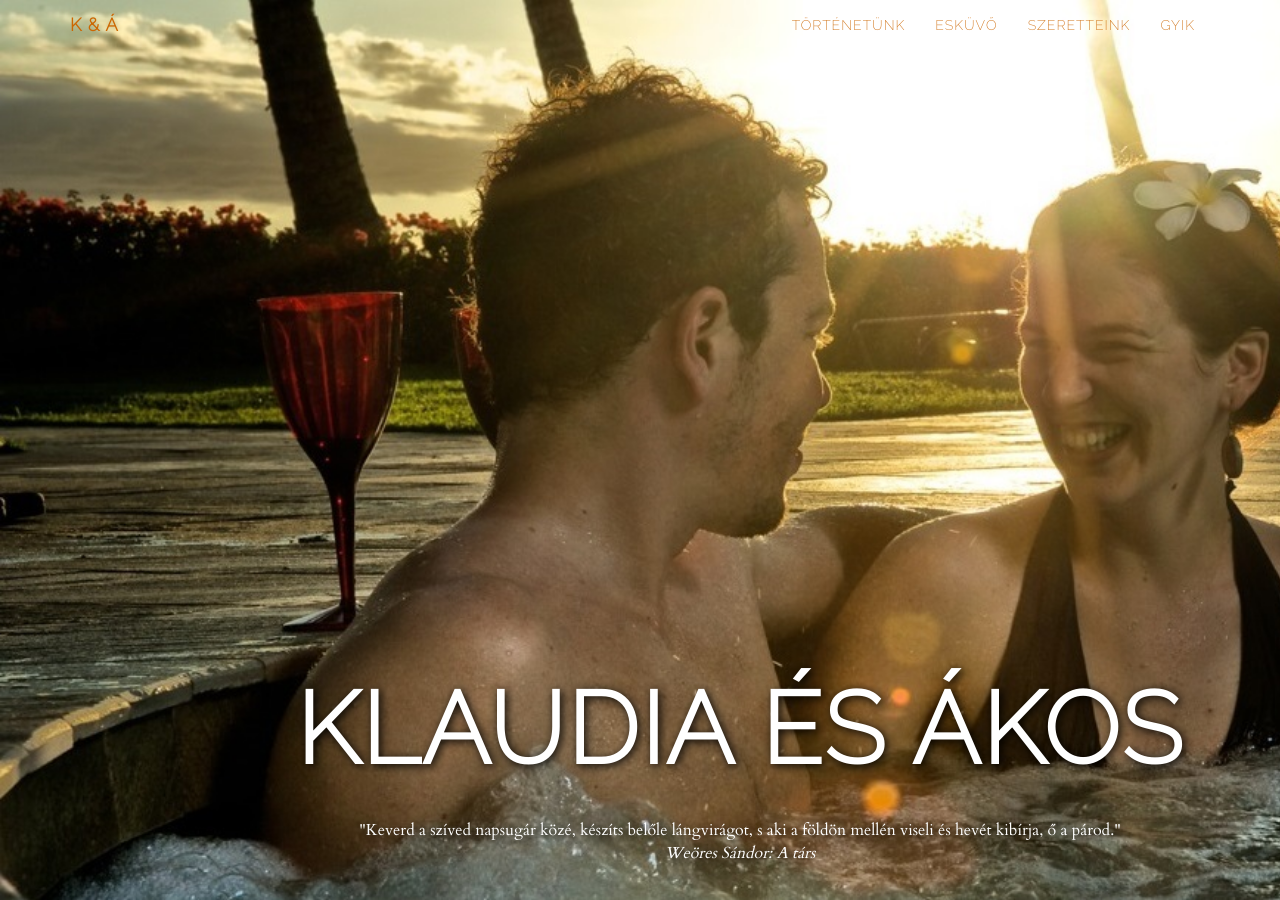
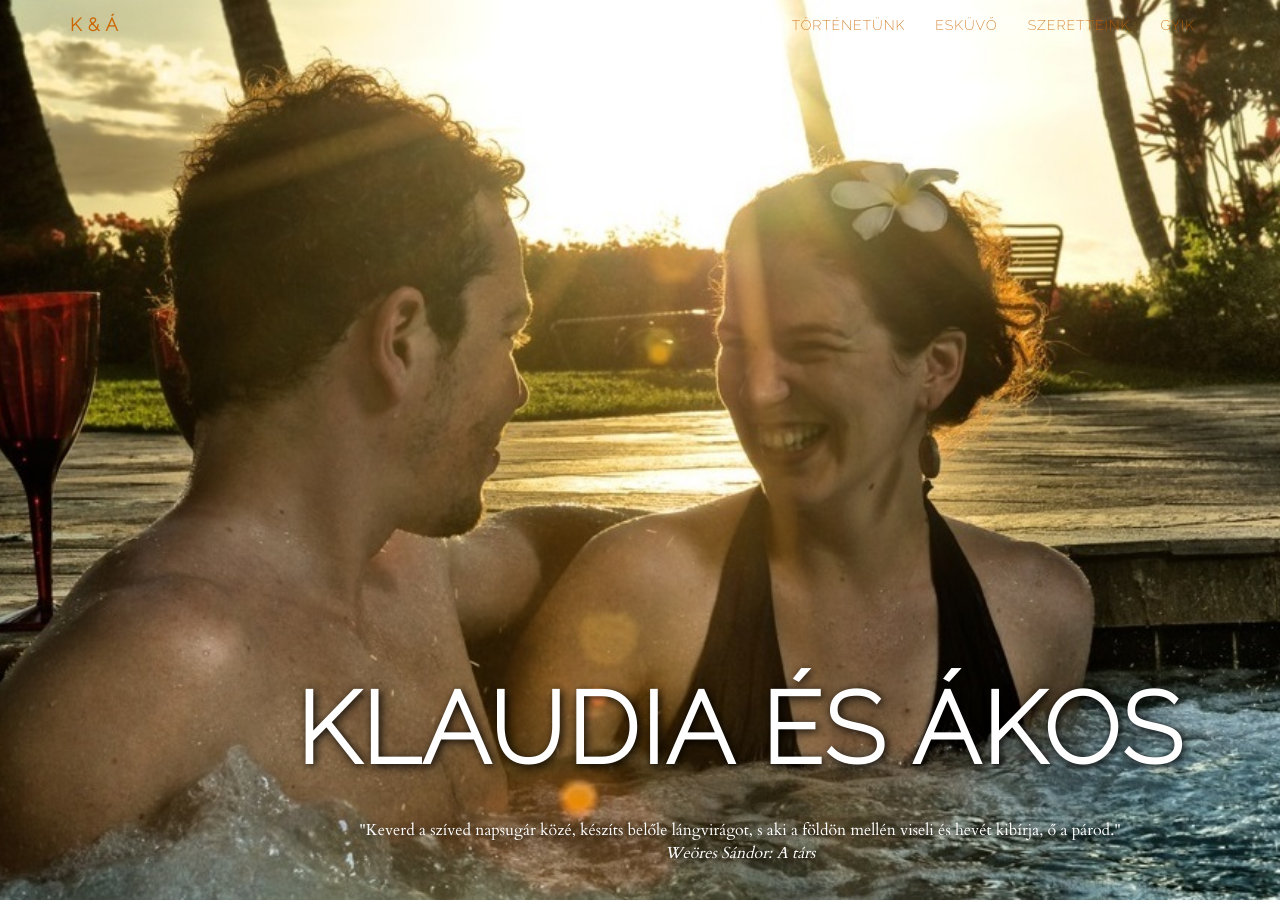
Before and after one commit to klaudiaesakos/klaudiaesakos.github.io, a Jekyll site: the page built from index.html, in a window 1280 px wide and 900 px high. Built offline with Jekyll 4.4.1, drawn with Linux system fonts in a browser that asks for light colours.

Commit message:
Update main.css

```diff
--- a/css/main.css
+++ b/css/main.css
@@ -183,7 +183,7 @@ a:focus {
     -moz-background-size: cover;
     background-size: cover;
     -o-background-size: cover;
-    background-position: left bottom;
+    background-position: center center;
 }
 
 @media(min-width:992px) {
```
